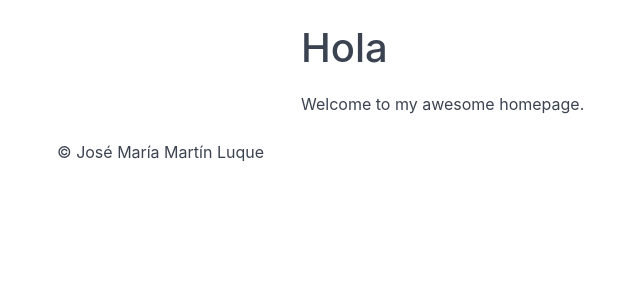
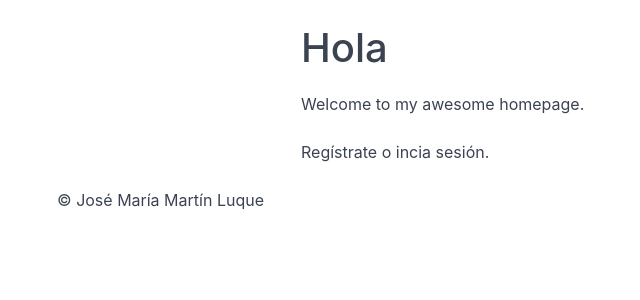
Before and after one commit to jmml97/dai-practicas, a Python web app: template flask/templates/p3.html in a window 1280 px wide. Shown: the part 60-360 px from the top of the page, without its empty margins (103-743 px from the left). Run offline with Jinja, Linux system fonts and the light colour scheme; the template is opened without the code that fills it, so the values that code supplies are empty.

Commit message:
Mensaje para iniciar sesión o registrarse

```diff
--- a/flask/templates/p3.html
+++ b/flask/templates/p3.html
@@ -4,5 +4,12 @@
   <h1>Hola</h1>
   <p class="important">
     Welcome to my awesome homepage.
+  </p>
+
+  {% if not session['email'] %}
+
+  <p>Regístrate o incia sesión.</p>
+
+  {% endif %}
     {{login}}
 {% endblock %}
```
